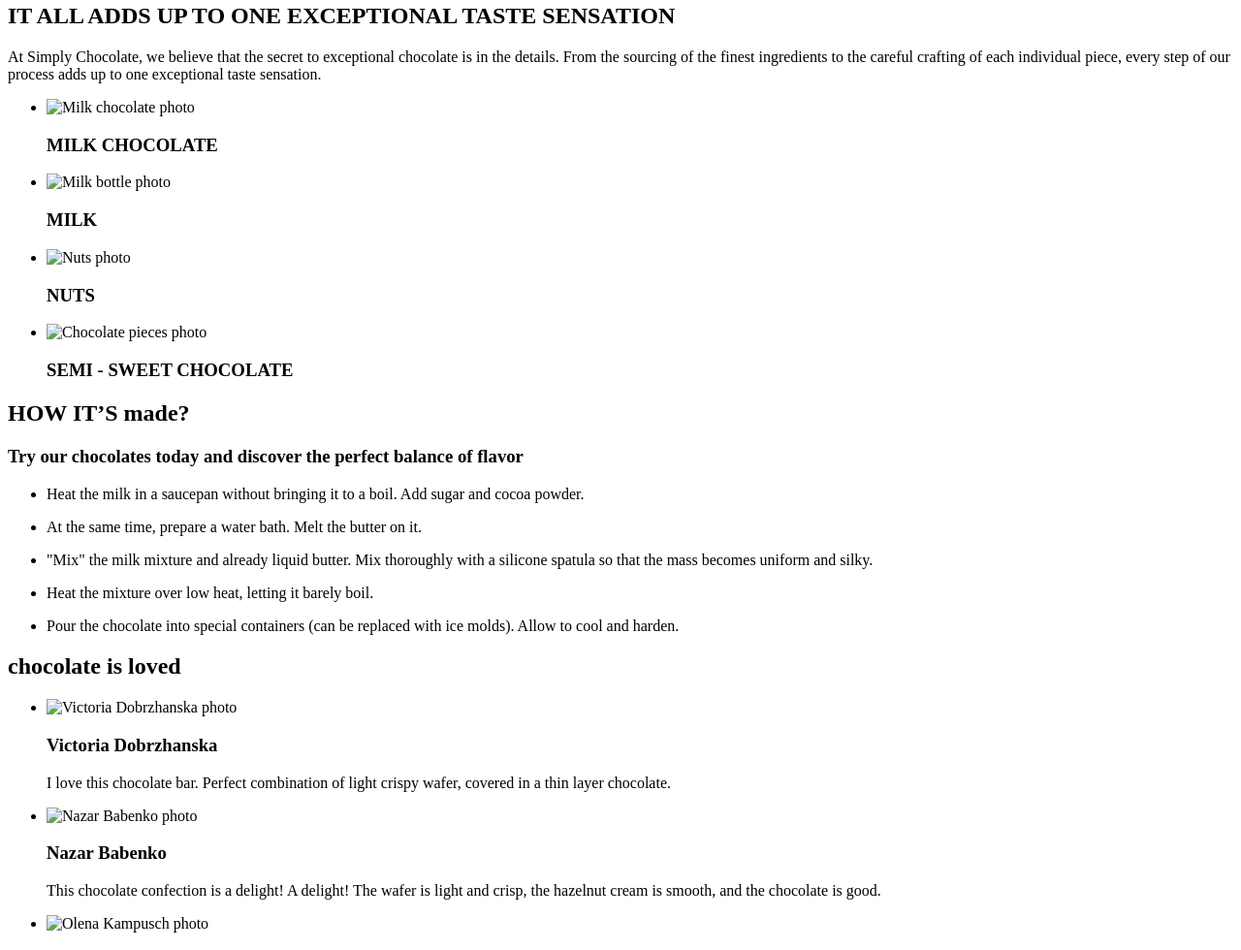
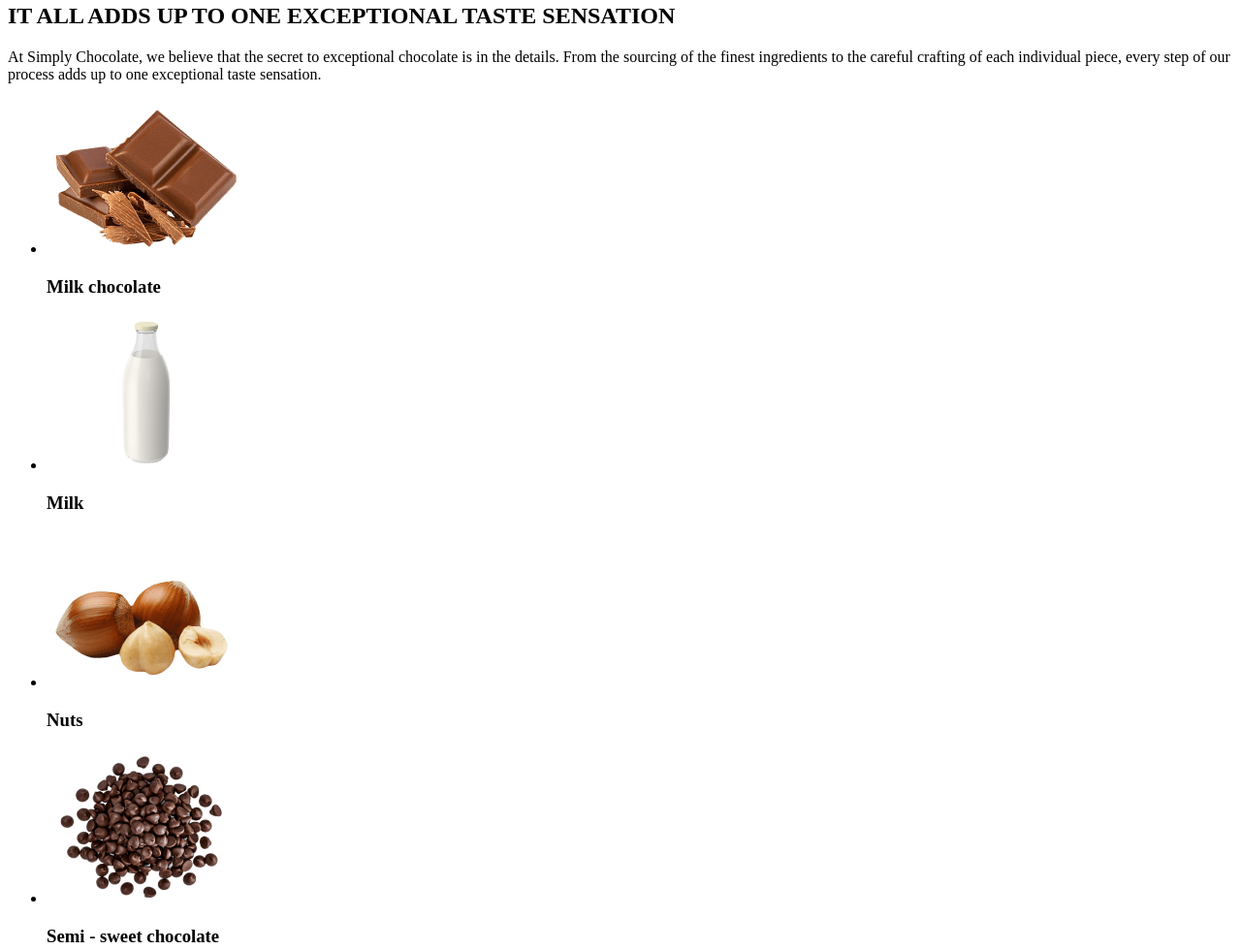
Before and after one commit to alla-novak/chocolate-project, a plain HTML site: page index.html in a window 1280 px wide. Shown: the part 487-1467 px from the top of the page at 97% size. Drawn offline with Linux system fonts and the light colour scheme.

Commit message:
Fixed mistakes html

```diff
--- a/index.html
+++ b/index.html
@@ -3,13 +3,13 @@
 <head>
     <meta charset="UTF-8">
     <meta name="viewport" content="width=device-width, initial-scale=1.0">
-    <title>Document</title>
+    <title>Chocolate</title>
 </head>
 <body>
     <header class="page-header">
         <nav class="header-nav">
             <a class="header-logo" href="">SIMPLY CHOCOLATE
-                <img class="logo-img" src="" alt="site logo">
+                <img class="logo-img" src="./images/" alt="site logo">
             </a>
             <ul class="nav-list">
                 <li class="nav-list-item"><a href="">Home</a></li>
@@ -55,25 +55,26 @@
     exceptional taste sensation.</p>
     <ul>
         <li>
-            <img src="" alt="Milk chocolate photo">
-            <h3>MILK CHOCOLATE</h3>
+            <img src="./images/choco_1.png" alt="Milk chocolate photo" width="206" height="160">
+            <h3>Milk chocolate</h3>
         </li>
         <li>
-            <img src="" alt="Milk bottle photo">
-            <h3>MILK</h3>
+            <img src="./images/choco_2.png" alt="Milk bottle photo" width="206" height="160">
+            <h3>Milk</h3>
         </li>
         <li>
-            <img src="" alt="Nuts photo">
-            <h3>NUTS</h3>
+            <img src="./images/choco_3.png" alt="Nuts photo" width="206" height="160">
+            <h3>Nuts</h3>
         </li>
         <li>
-            <img src="" alt="Chocolate pieces photo">
-            <h3>SEMI - SWEET CHOCOLATE</h3>
+            <img src="./images/choco_4.png" alt="Chocolate pieces photo" width="206" height="160">
+            <h3>Semi - sweet chocolate</h3>
         </li>
     </ul>
     </section>
     <section>
     <h2>HOW IT’S made?</h2>
+    <img src="./images/how-made.jpg" alt="Making chocolate photo" width="600" height="400">
     <h3>Try our chocolates today and discover the perfect balance of flavor</h3>
     <ul>
         <li>
@@ -98,18 +99,18 @@
     <h2>chocolate is loved</h2>
     <ul>
         <li>
-            <img src="" alt="Victoria Dobrzhanska photo">
+            <img src="./images/review_1.png" alt="Victoria Dobrzhanska photo" width="80" height="80">
             <h3>Victoria Dobrzhanska</h3>
             <p>I love this chocolate bar. Perfect combination of light crispy wafer, covered in a thin layer chocolate.</p>
         </li>
         <li>
-            <img src="" alt="Nazar Babenko photo">
+            <img src="./images/review_2.png" alt="Nazar Babenko photo" width="80" height="80">
             <h3>Nazar Babenko</h3>
             <p>This chocolate confection is a delight! A delight! The wafer is light and crisp, the hazelnut cream is smooth, and the
             chocolate is good.</p>
         </li>
         <li>
-            <img src="" alt="Olena Kampusch photo">
+            <img src="./images/review_3.png" alt="Olena Kampusch photo" width="80" height="80">
             <h3>Olena Kampusch</h3>
             <p>Chocolate is a family favourite treat. Love the delicious smooth chocolate and the creaminess inside. The wafer is soft
             but crunchy.</p>
@@ -120,12 +121,12 @@
     </main>
     <footer class="page-footer">
         <p>Chocolate a delicious cure for a bad day</p>
-        <h3>Contact us</h3>
+        <p>Contact us</p>
         <address class="contacts">
             <a href="tel:+380684439426">+380 (68) 443-94-26</a>
             <a href="mailto:simplycthаoc@gmail.com">simplycthаoc@gmail.com</a>
         </address>
-        <nav>
+        <nav aria-label="Footer Navigation">
             <ul>
                 <li><a href="">Home</a></li>
                 <li><a href="">How it’s made?</a></li>
```
Also changed, not shown: images/choco_1.png (added), images/choco_2.png (added), images/choco_3.png (added), images/choco_4.png (added), images/how-made.jpg (added), images/review_1.png (added), images/review_2.png (added), images/review_3.png (added).
